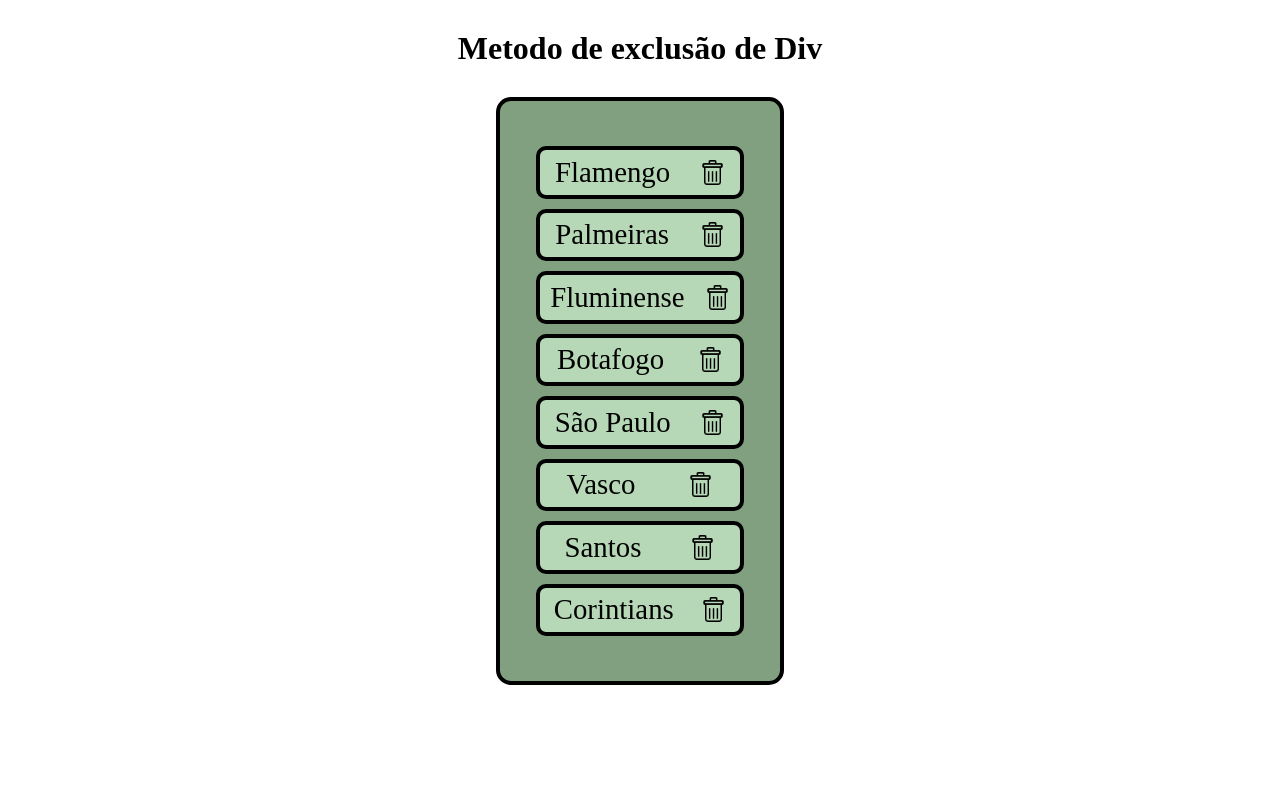
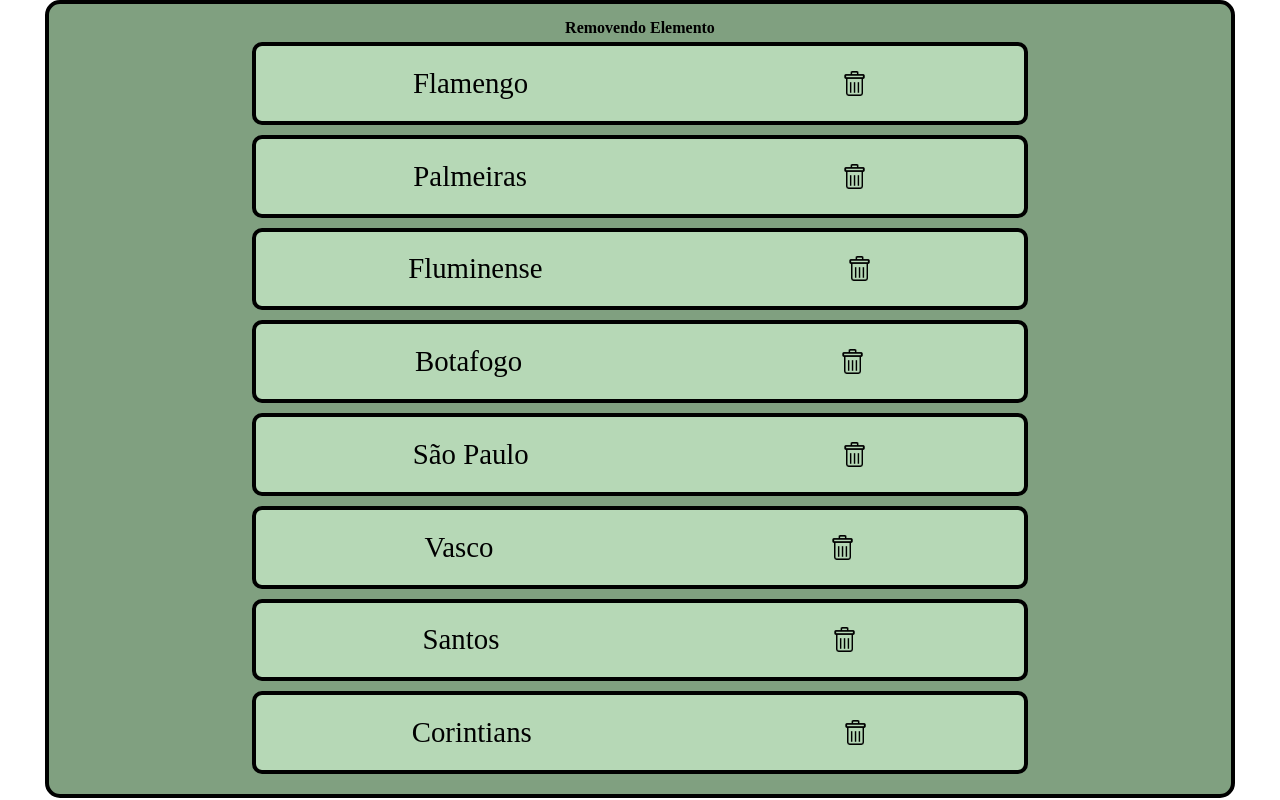
Before and after one commit to Gleitonbb/removendo_elementos, a plain HTML site: page index.html in a window 1280 px wide. Drawn offline with Linux system fonts and the light colour scheme.

Commit message:
atualização css

```diff
--- a/index.html
+++ b/index.html
@@ -7,11 +7,12 @@
     <link rel="stylesheet" href="style.css">
 </head>
 <body>
-    <h1>Metodo de exclusão de Div</h1>
+
 
     <main>
+
         <div id="caixa1" class="caixa">
-
+            <h1>Removendo Elemento</h1>
         </div>
     </main>
     <script src="eliminar.js"></script>
--- a/style.css
+++ b/style.css
@@ -7,7 +7,8 @@
 }
 h1{
     text-align: center;
-    margin: 30px;
+
+    font-size: 1em;
 }
 main{
     display: flex;
@@ -29,19 +30,19 @@ main{
 #caixa1{
     background-color: rgb(128, 160, 128);
     border: 4px solid black;
-    width: 200px;
-    height: 500px;
+    width: 90vw;
+    height: 95vh;
     display: flex;
     flex-direction: column;
     align-items: center;
-    padding: 40px;
+    padding: 15px;
     border-radius: 15px;
 
 }.c1{
     font-size: 1.8em;
     margin: 5px;
-    width: 200px;
-    height: 60px;
+    width: 60vw;
+    height: 60vh;
     display: flex;
     align-items: center;
     justify-content: center;
```
